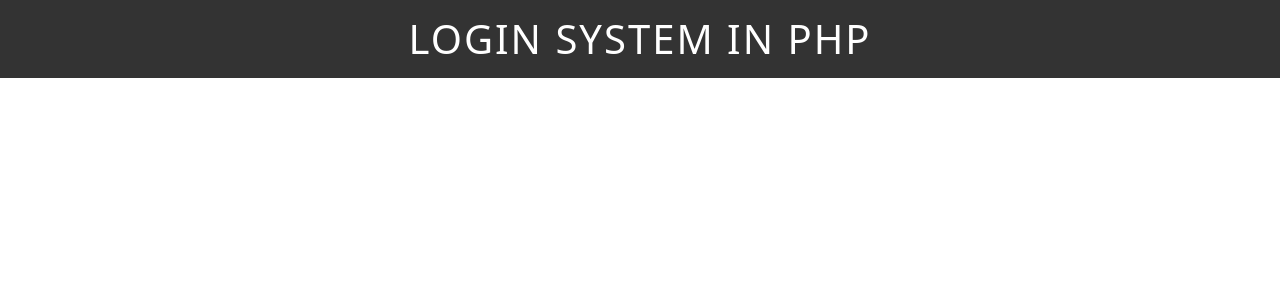
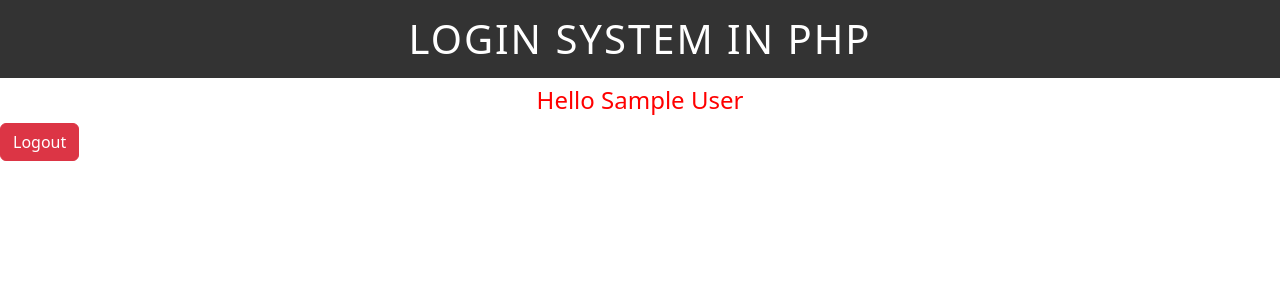
Before and after one commit to Sunjida-Srijoni/login_system_using_php, a PHP site: page /home.php in a window 1280 px wide. Shown: the top 300 px of the page. Run offline with PHP 8.4, Linux system fonts and the light colour scheme; the visitor is signed in with stand-in values (Sample User, id 1).

Commit message:
logout has been completed successfully

```diff
--- a/home.php
+++ b/home.php
@@ -12,9 +12,13 @@ session_start();
 if(isset($_GET['msg'])){
     echo "<h2>".$_GET['msg']."</h2>";
 
-    if(isset($_SESSION['uname'])){
-        echo "<h4>Hello ".$_SESSION['uname']."</h4>";
-    }
+
+}
+if(isset($_SESSION['uname'])){
+    echo "<h4>Hello ".$_SESSION['uname']."</h4>";
+}
+else{
+    header('location:index.php?message=You need to login to enter the site');
 }
 
 
@@ -23,6 +27,8 @@ if(isset($_GET['msg'])){
 
 ?>
 
+<a href="includes/logout_process.php" class="btn btn-danger">Logout</a>
+
 <?php
 include('includes/footer.php');
 
--- a/includes/bootstrap/bootstrap/css/style.css
+++ b/includes/bootstrap/bootstrap/css/style.css
@@ -19,3 +19,6 @@ h2{
     text-align: center;
     color: green;
 }
+a{
+    text-align: center;
+}
```
Also changed, not shown: includes/logout_process.php (added, +7 -0 lines).
